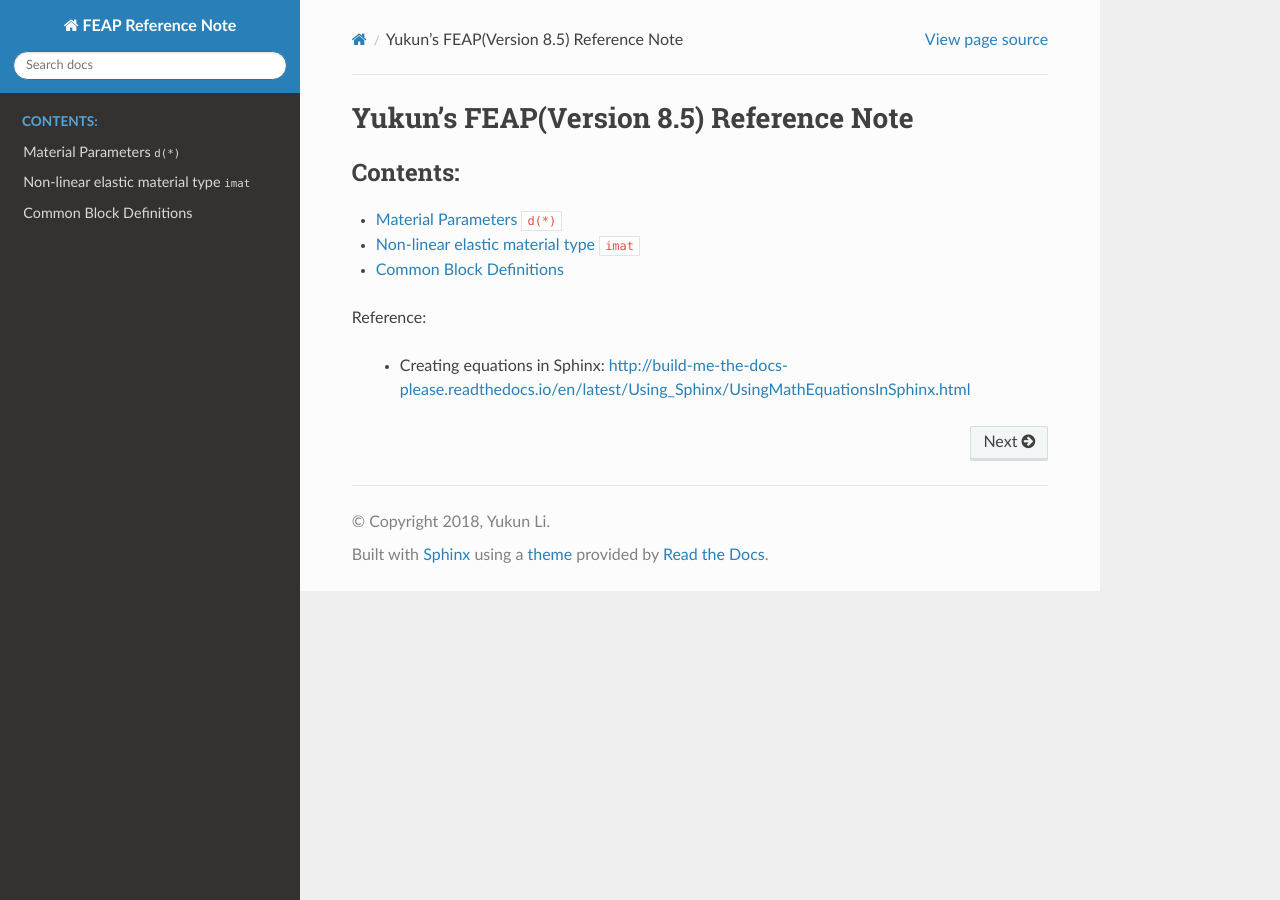
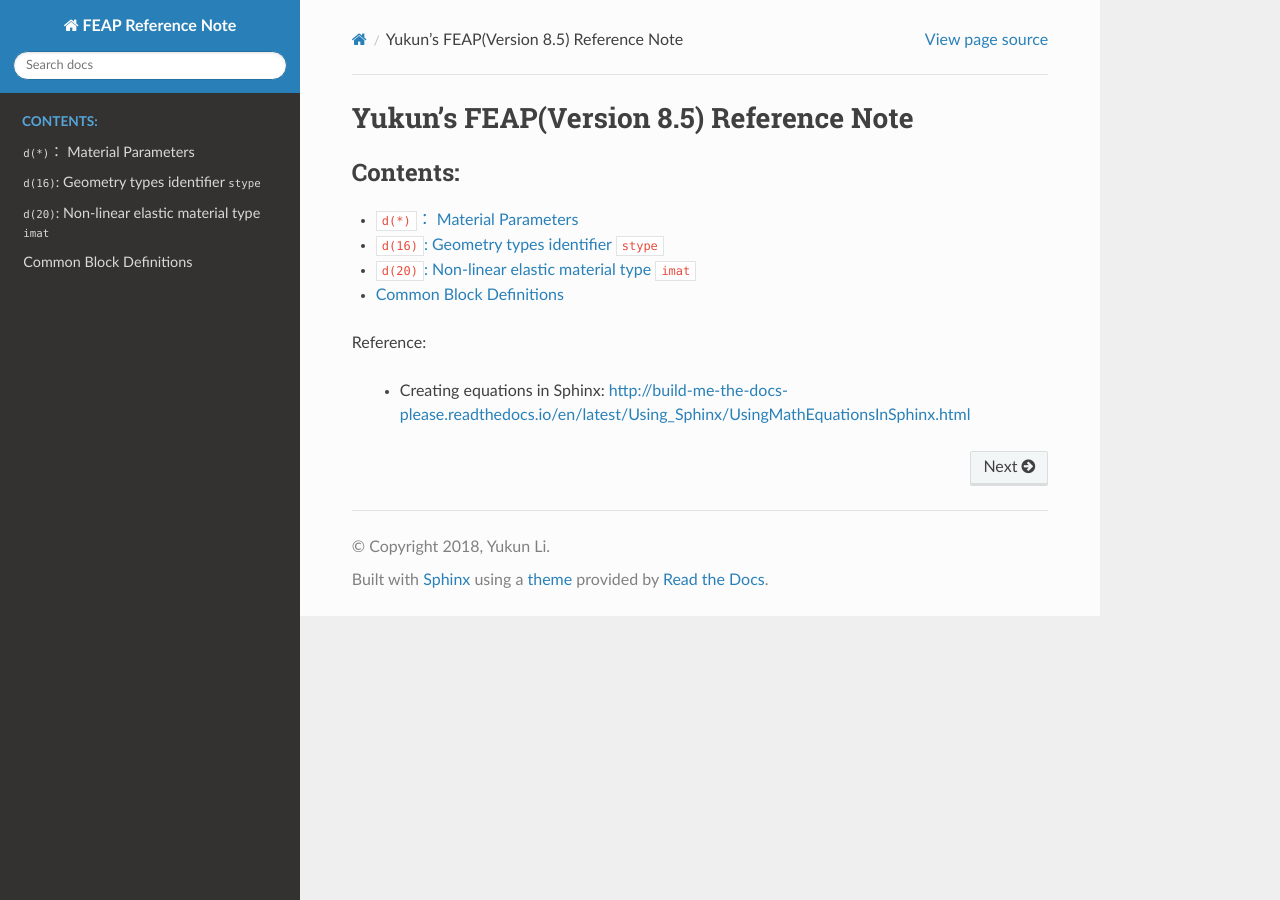
Before and after one commit to lyk6756/FEAP-Note, a Sphinx documentation site: the page built from source/index.rst, in a window 1280 px wide. Built offline with Sphinx 7.4.7 and the Read the Docs theme 2.0.0, drawn with Linux system fonts in a browser that asks for light colours.

Commit message:
add new list

```diff
--- a/source/d.rst
+++ b/source/d.rst
@@ -1,5 +1,5 @@
-Material Parameters ``d(*)``
-=============================
+``d(*)``： Material Parameters
+=================================
 
 :math:`\begin{array}{rll}
 \hline
--- a/source/imat.rst
+++ b/source/imat.rst
@@ -1,5 +1,5 @@
-Non-linear elastic material type ``imat``
-=======================================================
+``d(20)``: Non-linear elastic material type ``imat``
+=========================================================
 
 :math:`\begin{array}{rl}
 \hline
--- a/source/index.rst
+++ b/source/index.rst
@@ -11,6 +11,7 @@ Yukun's FEAP(Version 8.5) Reference Note
    :caption: Contents:
 
    d
+   stype
    imat
    Common Block
 
```
Also changed, not shown: source/stype.rst (added, +24 -0 lines).
